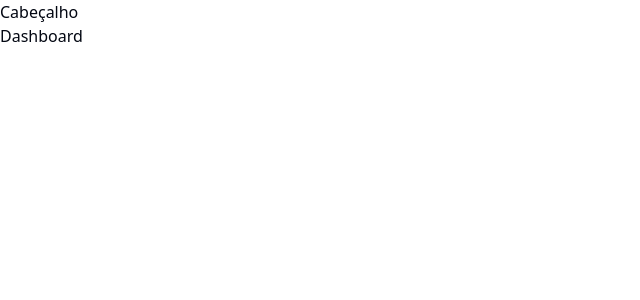
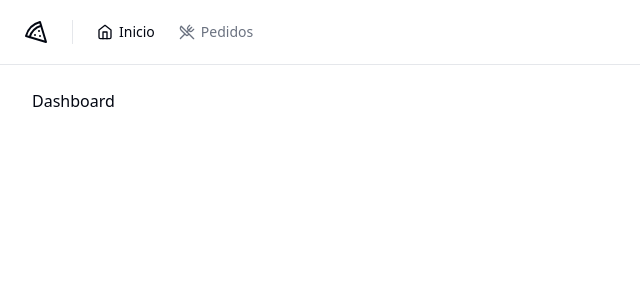
Before and after one commit to EdsonHenrique96/04-ignite-class_pizza-shop_app-, a React (Vite) app: page / in a window 1280 px wide. Shown: the top 300 px of the page, without its empty margins (0-640 px from the left). Built offline with nearby package versions, Linux system fonts and the light colour scheme.

Commit message:
create layout from the  header component

```diff
--- a/package.json
+++ b/package.json
@@ -12,6 +12,7 @@
   "dependencies": {
     "@hookform/resolvers": "^3.3.4",
     "@radix-ui/react-label": "^2.0.2",
+    "@radix-ui/react-separator": "^1.0.3",
     "@radix-ui/react-slot": "^1.0.2",
     "class-variance-authority": "^0.7.0",
     "clsx": "^2.1.0",
--- /dev/null
+++ b/src/components/header.tsx
@@ -0,0 +1,27 @@
+import { Home, Pizza, UtensilsCrossed } from 'lucide-react'
+
+import { NavLink } from './nav-link'
+import { Separator } from './ui/separator'
+
+export function Header() {
+  return (
+    <div className="border-b">
+      <div className="flex h-16 items-center gap-6 px-6">
+        <Pizza className="h-6 w-6" />
+
+        <Separator orientation="vertical" className="h-6" />
+
+        <nav className="flex items-center space-x-4 lg:space-x-6">
+          <NavLink to="/">
+            <Home className="h-4 w-4" />
+            Inicio
+          </NavLink>
+          <NavLink to="/orders">
+            <UtensilsCrossed className="h-4 w-4" />
+            Pedidos
+          </NavLink>
+        </nav>
+      </div>
+    </div>
+  )
+}
--- /dev/null
+++ b/src/components/nav-link.tsx
@@ -0,0 +1,18 @@
+import { Link, LinkProps, useLocation } from 'react-router-dom'
+
+interface NavLinkProps extends LinkProps {}
+
+export function NavLink(props: NavLinkProps) {
+  const { pathname } = useLocation()
+
+  return (
+    <Link
+      data-current={pathname === props.to}
+      className="flex items-center gap-1.5 text-sm
+       font-medium text-muted-foreground
+       hover:text-foreground
+       data-[current=true]:text-foreground"
+      {...props}
+    />
+  )
+}
--- /dev/null
+++ b/src/components/ui/separator.tsx
@@ -0,0 +1,29 @@
+import * as SeparatorPrimitive from '@radix-ui/react-separator'
+import * as React from 'react'
+
+import { cn } from '@/lib/utils'
+
+const Separator = React.forwardRef<
+  React.ElementRef<typeof SeparatorPrimitive.Root>,
+  React.ComponentPropsWithoutRef<typeof SeparatorPrimitive.Root>
+>(
+  (
+    { className, orientation = 'horizontal', decorative = true, ...props },
+    ref,
+  ) => (
+    <SeparatorPrimitive.Root
+      ref={ref}
+      decorative={decorative}
+      orientation={orientation}
+      className={cn(
+        'shrink-0 bg-border',
+        orientation === 'horizontal' ? 'h-[1px] w-full' : 'h-full w-[1px]',
+        className,
+      )}
+      {...props}
+    />
+  ),
+)
+Separator.displayName = SeparatorPrimitive.Root.displayName
+
+export { Separator }
--- a/src/pages/_layouts/app.tsx
+++ b/src/pages/_layouts/app.tsx
@@ -1,14 +1,15 @@
 import { Outlet } from 'react-router-dom'
+
+import { Header } from '@/components/header'
 
 export function AppLayout() {
   return (
-    <div>
-      <header>
-        <h1>Cabeçalho</h1>
-      </header>
-      <main>
+    <div className="flex min-h-screen flex-col antialiased">
+      <Header />
+
+      <div className="flex flex-1 flex-col gap-4 p-8 pt-6">
         <Outlet />
-      </main>
+      </div>
     </div>
   )
 }
--- a/src/pages/_layouts/auth.tsx
+++ b/src/pages/_layouts/auth.tsx
@@ -3,7 +3,7 @@
 
 export function AuthLayout() {
   return (
-    <div className="grid min-h-screen grid-cols-2">
+    <div className="grid min-h-screen grid-cols-2 antialiased">
       <div className="flex h-full flex-col justify-between border-r border-foreground/5 bg-muted p-10 text-muted-foreground">
         <div className="flex items-center gap-3 text-lg  text-foreground">
           <Pizza className="h-5 w-5" />
```
Also changed, not shown: 1 other file (tests, documents, lock files or other folders).
